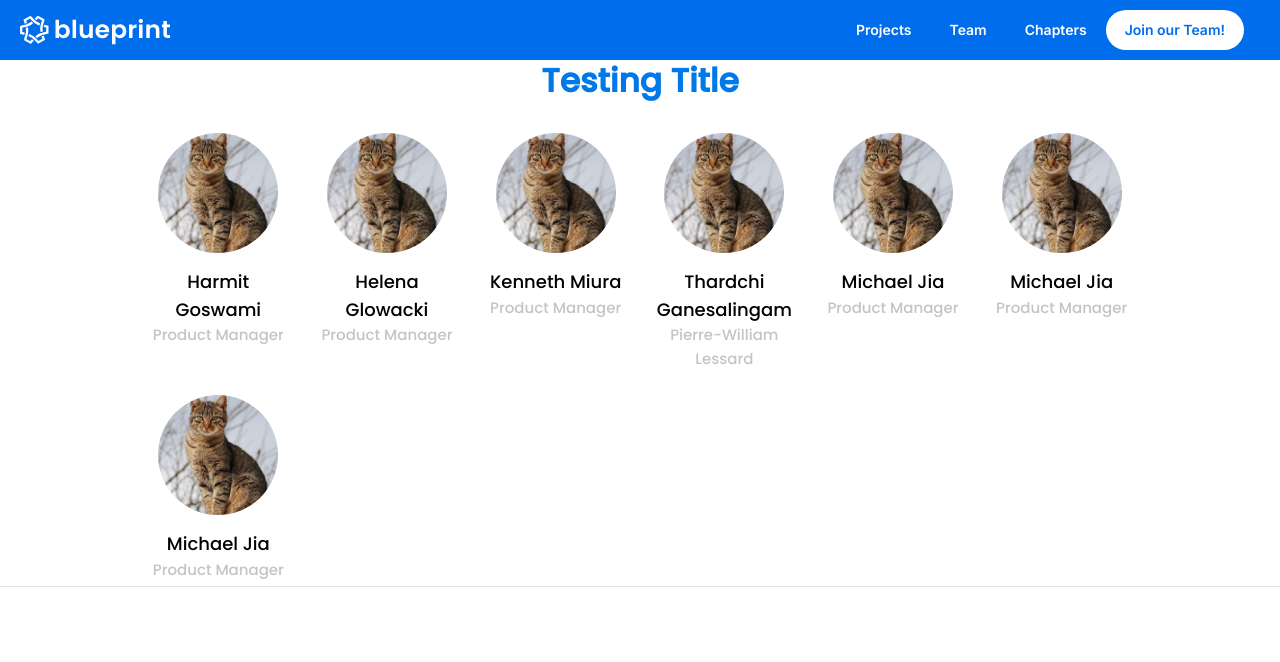
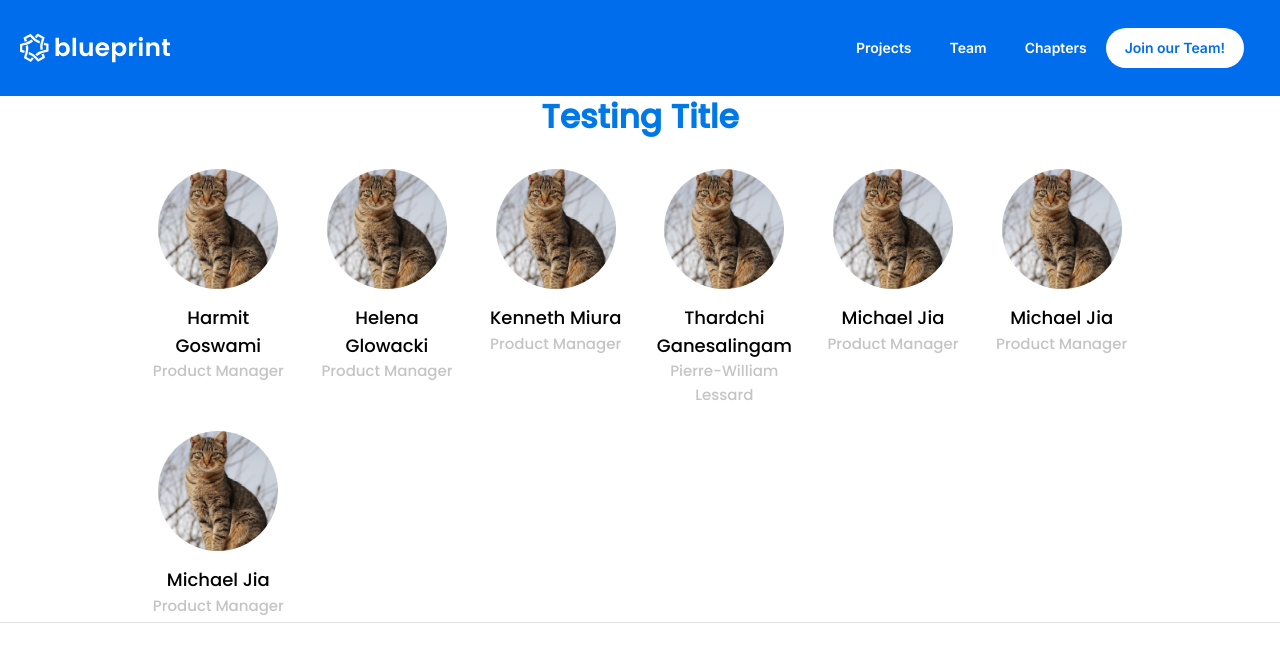
Before and after one commit to uoftblueprint/website-v2, a Next.js app: page / in a window 1280 px wide. Shown: the top 662 px of the page. Built offline with nearby package versions, Linux system fonts and the light colour scheme.

Commit message:
minor refactoring + changed nav height according to figma

```diff
--- a/src/app/layout.js
+++ b/src/app/layout.js
@@ -16,7 +16,7 @@ export default function RootLayout({ children }) {
       <body className={inter.className}>
         <MantineProvider>
           <AppShell
-            header={{ height: "60px" }}
+            header={{ height: "96px" }}
             footer={{ height: "283px" }} // adjust based on footer height
             style={{ position: "relative" }}
             navbar={{
--- a/src/components/Navbar/Navbar.css
+++ b/src/components/Navbar/Navbar.css
@@ -1,5 +1,5 @@
 .nav{
-    height: 60px;
+    height: 96px;
     width: 100%;
     background-color: var(--clr-hl1);
     display: flex;
```
